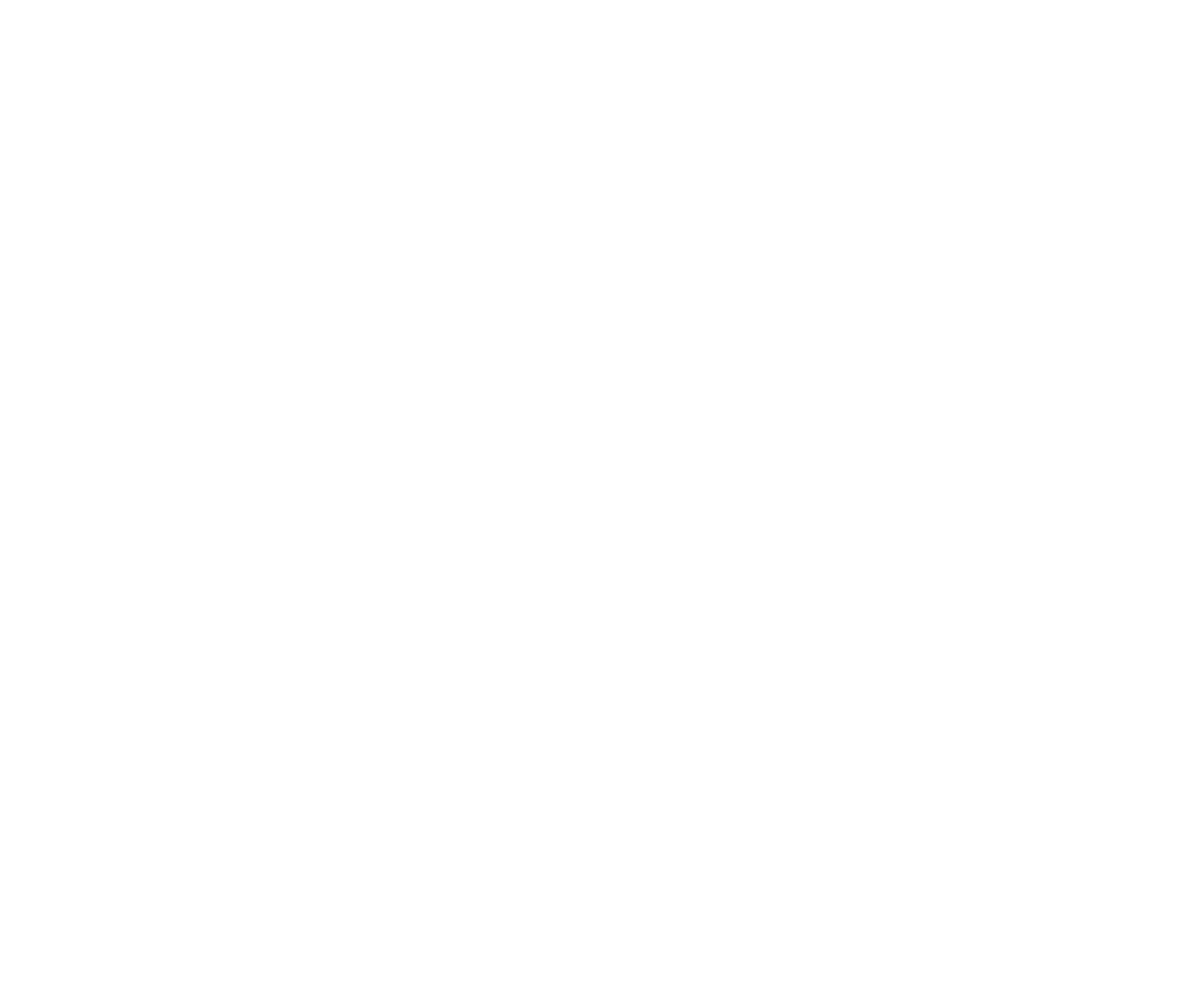
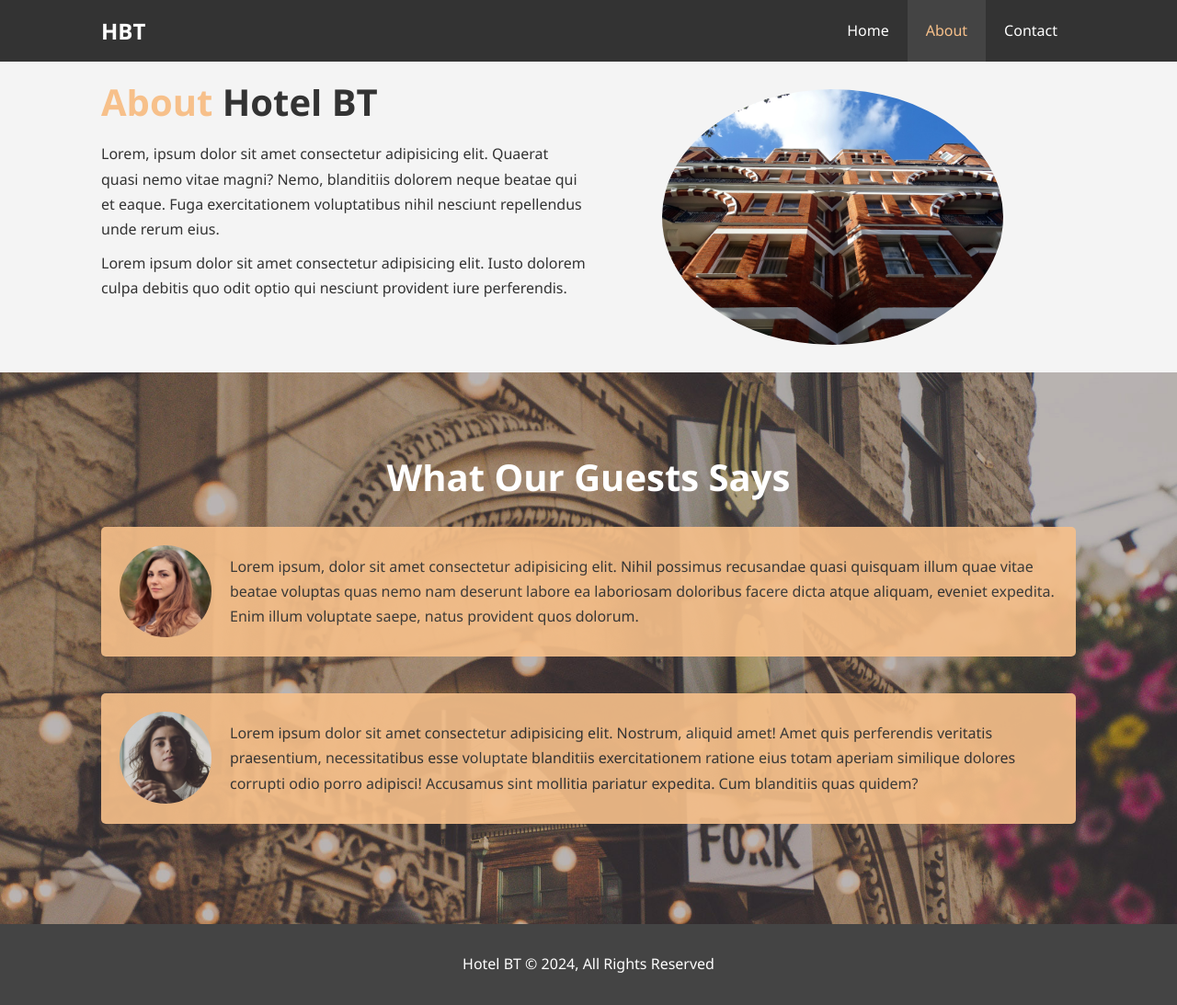
Before and after one commit to arindra97/hotel_website, a plain HTML site: page about.html in a window 1280 px wide. Shown: the whole page at 92% size. Before the commit the page ends 800 px from the top, so only its background shows below. Drawn offline with Linux system fonts and the light colour scheme.

Commit message:
About Page

```diff
--- a/about.html
+++ b/about.html
@@ -0,0 +1,59 @@
+<!DOCTYPE html>
+<html lang="en">
+<head>
+  <meta charset="UTF-8">
+  <meta name="viewport" content="width=device-width, initial-scale=1.0">
+  <meta http-equiv="X-UA-Compatible" content="ie=edge">
+  <meta name="description" content="Welcome to the most extraordinary hotel in Depok">
+  <meta name="keywords" content="hotel, boston hotel, new england hotel">
+  <link rel="stylesheet" href="css/style.css">
+  <title>Hotel BT | About</title>
+</head>
+<body>
+  <header>
+    <nav id="navbar">
+      <div class="container">
+        <h1 class="logo"><a href="index.html">HBT</a></h1>
+        <ul>
+          <li><a href="index.html">Home</a></li>
+          <li><a class="current" href="about.html">About</a></li>
+          <li><a href="contact.html">Contact</a></li>
+        </ul>
+      </div>
+    </nav>
+  </header>
+
+  <div id="about-info" class="bg-light py-3">
+    <div class="container">
+      <div class="info-left">
+        <h1 class="l-heading"><span class="text-primary">About</span> Hotel BT</h1>
+        <p>Lorem, ipsum dolor sit amet consectetur adipisicing elit. Quaerat quasi nemo vitae magni? Nemo, blanditiis dolorem neque beatae qui et eaque. Fuga exercitationem voluptatibus nihil nesciunt repellendus unde rerum eius.</p>
+        <p>Lorem ipsum dolor sit amet consectetur adipisicing elit. Iusto dolorem culpa debitis quo odit optio qui nesciunt provident iure perferendis.</p>
+      </div>
+      <div class="info-right">
+        <img src="./img/photo-2.jpg" alt="Hotel">
+      </div>
+    </div>
+  </div>
+
+  <div class="clr"></div>
+
+  <div id="testimonials" class="py-3">
+    <div class="container">
+      <h2 class="l-heading">What Our Guests Says</h2>
+      <div class="testimonial bg-primary">
+        <img src="./img/person-1.jpg" alt="Samantha">
+        <p>Lorem ipsum, dolor sit amet consectetur adipisicing elit. Nihil possimus recusandae quasi quisquam illum quae vitae beatae voluptas quas nemo nam deserunt labore ea laboriosam doloribus facere dicta atque aliquam, eveniet expedita. Enim illum voluptate saepe, natus provident quos dolorum.</p>
+      </div>
+      <div class="testimonial bg-primary">
+        <img src="./img/person-2.jpg" alt="Jen">
+        <p>Lorem ipsum dolor sit amet consectetur adipisicing elit. Nostrum, aliquid amet! Amet quis perferendis veritatis praesentium, necessitatibus esse voluptate blanditiis exercitationem ratione eius totam aperiam similique dolores corrupti odio porro adipisci! Accusamus sint mollitia pariatur expedita. Cum blanditiis quas quidem?</p>
+      </div>
+    </div>
+  </div>
+
+  <footer id="main-footer">
+    <p>Hotel BT &copy; 2024, All Rights Reserved</p>
+  </footer>
+</body>
+</html>
--- a/css/style.css
+++ b/css/style.css
@@ -78,6 +78,14 @@ p {
 .clr {
   clear: both;
 }
+
+.l-heading {
+  font-size: 40px;
+}
+/* Padding */
+.py-1 {padding: 10px 0}
+.py-2 {padding: 20px 0}
+.py-3 {padding: 30px 0}
 
 /* Navbar */
 #navbar {
@@ -175,6 +183,53 @@ p {
   margin-bottom: 10px;
 }
 
+/* About Info */
+#about-info .info-right {
+  float: right;
+  width: 50%;
+  min-height:100%;
+}
+
+#about-info .info-right img {
+  display: block;
+  margin: auto;
+  width: 70%;
+  border-radius: 50%;
+}
+
+#about-info .info-left {
+  float: left;
+  width: 50%;
+  min-height: 100%;
+}
+
+/* Testimonial */
+#testimonials {
+  height: 600px;
+  background: url('../img/test-bg.jpg') no-repeat center center/ cover;
+  padding-top: 100px;
+}
+
+#testimonials h2 {
+  color: #fff;
+  text-align: center;
+  padding-bottom: 40px;
+}
+
+#testimonials .testimonial {
+  padding: 20px;
+  margin-bottom: 40px;
+  border-radius: 5px;
+  opacity: 0.9;
+}
+
+#testimonials .testimonial img {
+  width: 100px;
+  float: left;
+  margin-right: 20px;
+  border-radius: 50%;
+}
+
 /* Footer */
 #main-footer {
   text-align: center;
```
